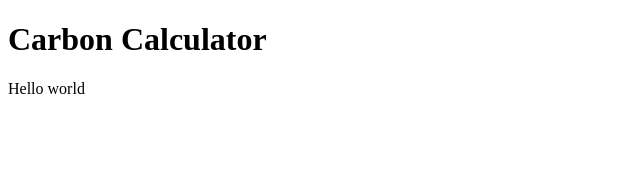
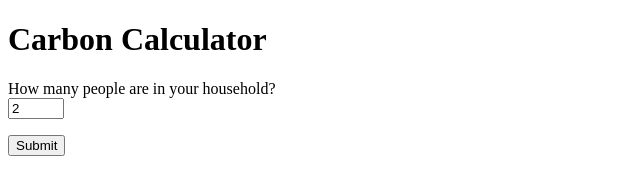
Before and after one commit to RobDolin/Carbon-Calculator, a plain HTML site: page index.html in a window 1280 px wide. Shown: the whole page, without its empty margins (0-640 px from the left). Drawn offline with Linux system fonts and the light colour scheme.

Commit message:
Added form field

```diff
--- a/index.html
+++ b/index.html
@@ -17,7 +17,14 @@
 
   <body onload="onBodyLoad()">
     <h1>Carbon Calculator</h1>
-    <p>Hello world</p>
+
+    <p>
+      How many people are in your household? <br />
+      <input type="number" name="txtNumPeople" min="1" max="12" step="1" value="2" />
+    </p>
+    <p>
+      <input type="submit" onclick="javascript:alert('People: ' + txtNumPeople.value);" />
+    </p>
 
   </body>
 </html>
```
